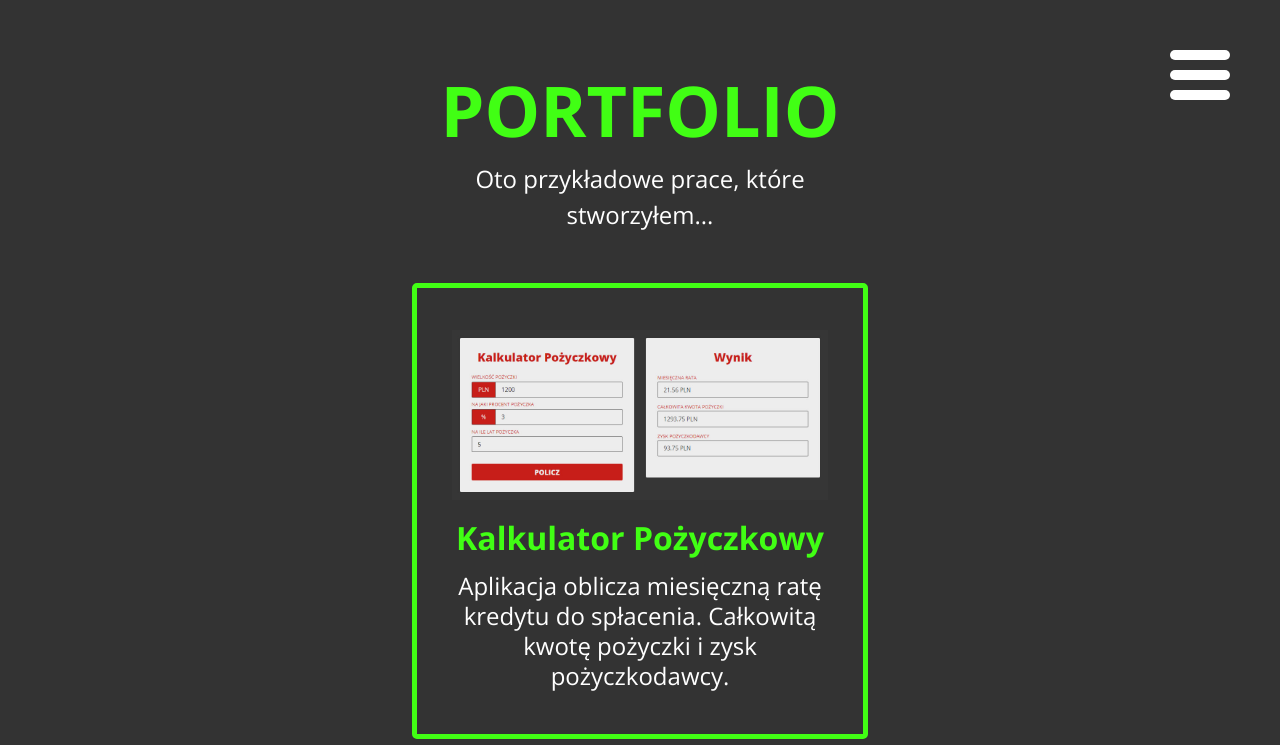
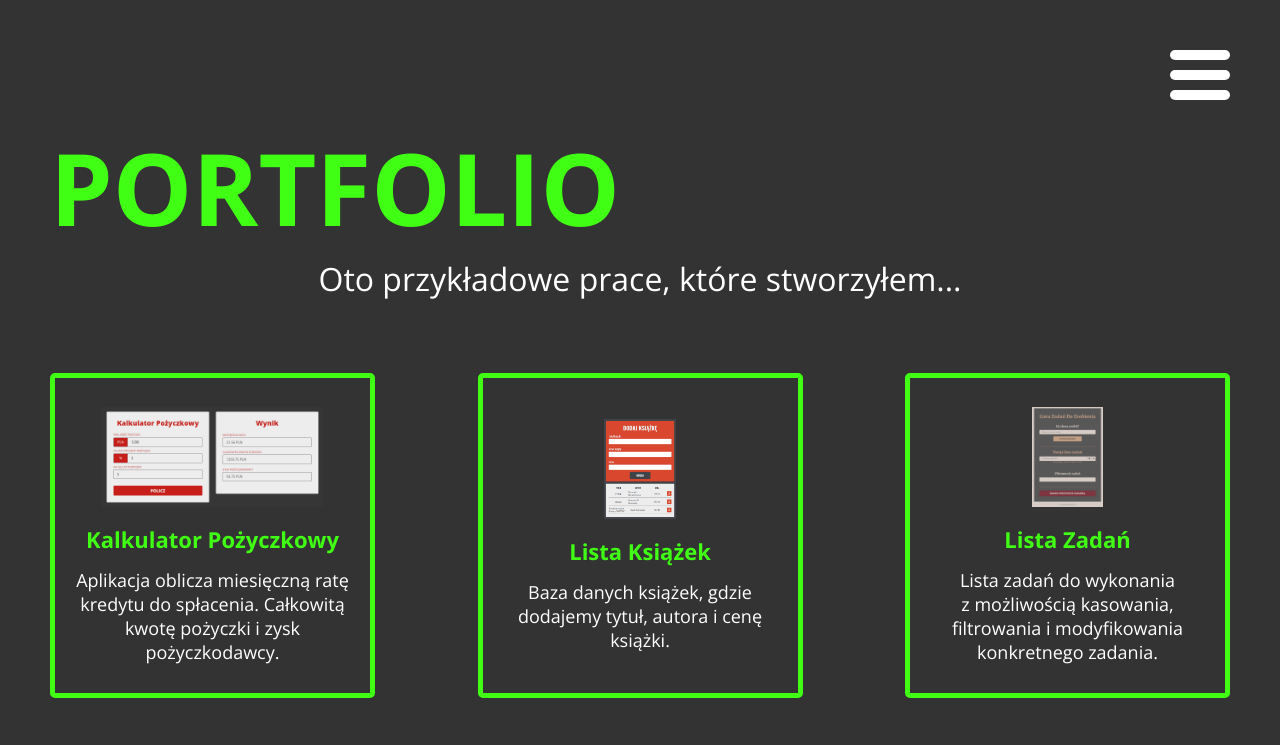
Before and after one commit to KP1976/PORTFOLIOv3, a website: page portfolio.html in a window 1280 px wide. Shown: the top 745 px of the page. Drawn offline with nearby package versions, Linux system fonts and the light colour scheme.

Commit message:
Add responsive styles for 768px (portfolio)

```diff
--- a/scss/base/_body.scss
+++ b/scss/base/_body.scss
@@ -35,6 +35,9 @@ body {
 	padding: 2rem 2rem 0;
 
 	@include mq(768px) {
+		flex-direction: row;
+		flex-wrap: wrap;
+		justify-content: space-between;
 		padding: 2rem 5rem 0;
 	}
 }
--- a/scss/sections/aboutme/_footer.scss
+++ b/scss/sections/aboutme/_footer.scss
@@ -8,6 +8,7 @@
 
 	@include mq(768px) {
 		width: calc(100% + 10rem);
+		margin: 0 -5rem;
 	}
 
 	&__text {
--- a/scss/sections/portfolio/_green-box.scss
+++ b/scss/sections/portfolio/_green-box.scss
@@ -6,6 +6,7 @@
   flex-direction: column;
   height: 30rem;
   justify-content: center;
+  margin: 0;
   padding: 1.5rem;
   transition: box-shadow 0.3s ease-in-out, background-color 0.3s ease-in-out;
   width: 28rem;
@@ -16,11 +17,22 @@
     width: 45.6rem;
   }
 
+  @include mq(768px) {
+    height: 32.5rem;
+    padding: 1.5rem;
+    width: 32.5rem;
+  }
+
   &:first-child {
     margin-top: 1rem;
 
     @include mq(576px) {
       margin-top: 3rem;
+    }
+
+    @include mq(768px) {
+      margin-top: 0;
+
     }
   }
 
@@ -51,6 +63,11 @@
       max-height: 17rem;
       max-width: 40rem;
     }
+
+    @include mq(768px) {
+      max-height: 10rem;
+      max-width: 25rem;
+    }
   }
 
   &__title {
@@ -61,6 +78,10 @@
     @include mq(576px) {
       font-size: 3.2rem;
       margin: 2rem 0 1.5rem;
+    }
+
+    @include mq(768px) {
+      font-size: 2.2rem;
     }
   }
 
@@ -74,6 +95,11 @@
       font-size: 2.4rem;
       line-height: 3rem;
     }
+
+    @include mq(768px) {
+      font-size: 1.8rem;
+      line-height: 2.4rem;
+    }
   }
 
   &:hover {
--- a/scss/sections/portfolio/_header.scss
+++ b/scss/sections/portfolio/_header.scss
@@ -6,6 +6,11 @@
     justify-content: center;
     padding-top: 7rem;
     width: 100%;
+
+    @include mq(768px) {
+      align-items: flex-start;
+      padding: 13rem 5rem 0;
+    }
 
     &__title {
       color: var(--secondary-clr);
@@ -17,6 +22,10 @@
       @include mq(576px) {
         font-size: 7rem;
       }
+
+      @include mq(768px) {
+        font-size: 10rem;
+      }
     }
 
     &__subtitle {
@@ -24,11 +33,18 @@
       font-weight: normal;
       line-height: 1.5;
       margin: 1rem 0 0 0;
+      margin: 1rem 0 0 0;
       text-align: center;
 
       @include mq(576px) {
         font-size: 2.4rem;
         width: 34rem;
       }
+
+      @include mq(768px) {
+        font-size: 3.2rem;
+        margin: 1rem 0 5rem 0;
+        width: 100%;
+      }
     }
 }
```
Also changed, not shown: css/main.css, 1 other file.
